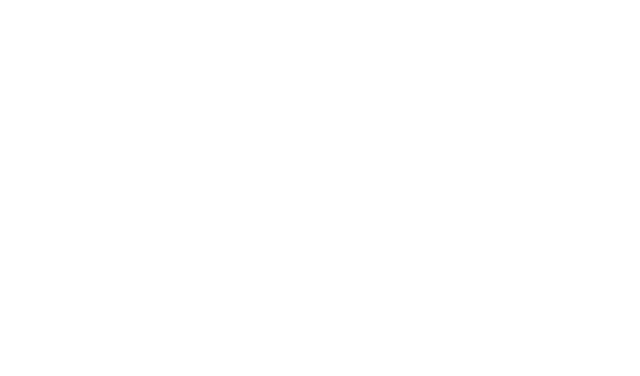
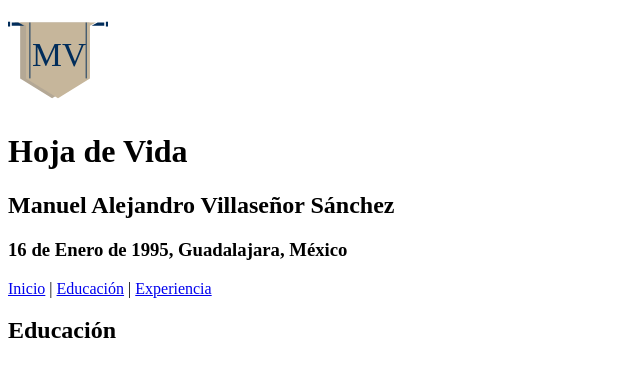
Before and after one commit to manuelvilla/Hoja_de_vida, a plain HTML site: page educacion.html in a window 1280 px wide. Shown: the whole page, without its empty margins (0-640 px from the left). Drawn offline with Linux system fonts and the light colour scheme.

Commit message:
Inicio básico de educación
Desde logo hasta título h2

```diff
--- a/educacion.html
+++ b/educacion.html
@@ -10,6 +10,48 @@
 </head>
 <body>
 <header>
+
+	<svg width="100" height="100" version="1.0" id="Capa_1" xmlns="http://www.w3.org/2000/svg" xmlns:xlink="http://www.w3.org/1999/xlink" x="0px" y="0px"
+	 	viewBox="0 0 250 250" style="enable-background:new 0 0 250 250;" xml:space="preserve">
+	<style type="text/css">
+		.st0{fill:#B4A895;}
+		.st1{fill:#C6B69B;}
+		.st2{fill:#012D5B;}
+		.st3{fill:none;}
+		.st4{font-family:'Humanist777BT-RomanCondensedB';}
+		.st5{font-size:84px;}
+	</style>
+	<polygon class="st0" points="190,36.3 30.4,36.3 15.5,36.3 30.4,44.3 30.4,176 110.2,225.8 190,176 190,44.3 205,36.3 "/>
+	<polygon class="st1" points="204.8,36.3 45.2,36.3 30.2,36.3 45.2,44.3 45.2,176 125,225.8 204.8,176 204.8,44.3 219.8,36.3 "/>
+	<rect x="-0.7" y="34.3" class="st2" width="6" height="12"/>
+	<rect x="244.7" y="34.3" class="st2" width="6" height="12"/>
+	<polygon class="st2" points="25.7,36.3 9.4,36.3 9.4,44.3 40.7,44.3 "/>
+	<polygon class="st2" points="224,36.3 209.1,44.3 240.6,44.3 240.6,36.3 "/>
+	<rect x="53.6" y="36.3" class="st2" width="2.3" height="139.7"/>
+	<rect x="194.3" y="36.3" class="st2" width="2.3" height="139.7"/>
+	<rect x="60.3" y="81.2" class="st3" width="114.2" height="69"/>
+	<text transform="matrix(1 0 0 1 60.3084 143.8549)" class="st2 st4 st5">MV</text>
+	</svg>
+
+	<h1>
+		Hoja de Vida
+	</h1>
+	<h2>
+		Manuel Alejandro Villaseñor Sánchez
+	</h2>
+	<h3>
+		16 de Enero de 1995, Guadalajara, México
+	</h3>
+</header>
+<nav>
+	<a href="index.html">Inicio</a> | <a href="educacion.html">Educación</a> | <a href="experiencia.html">Experiencia</a>
+</nav>
+<article>
+  	<h2>
+		Educación
+	</h2>
+</article>
+<header>
 </header>
 <footer>
 </footer>
```
Also changed, not shown: index.html (+6 -3 lines).
